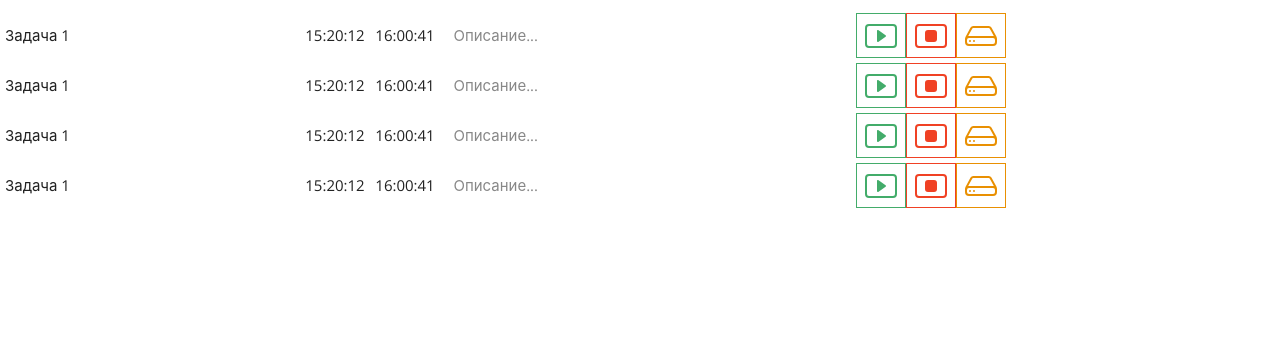
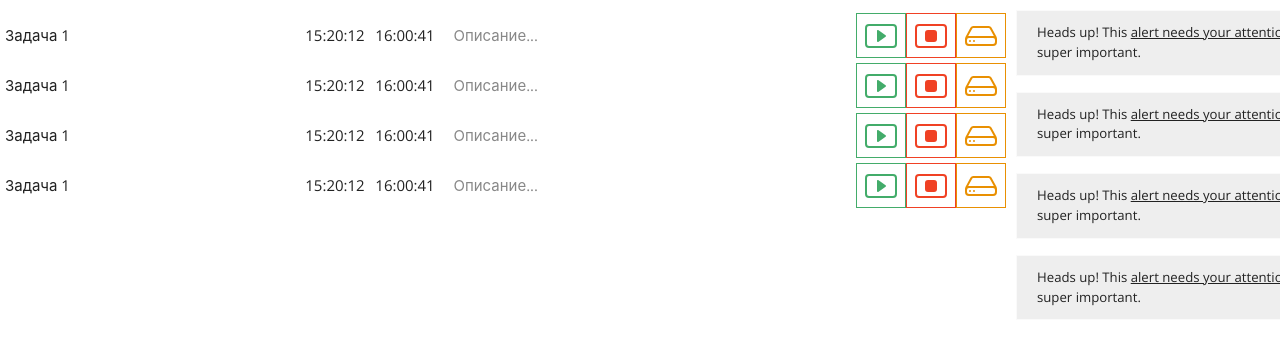
Before and after one commit to graimatter/task_control, a React app: page / in a window 1280 px wide. Shown: the top 358 px of the page. Built offline with nearby package versions, Linux system fonts and the light colour scheme.

Commit message:
creating component new_task

```diff
--- a/src/components/buttons/but_pause.js
+++ b/src/components/buttons/but_pause.js
@@ -1,4 +1,5 @@
 import React from 'react'
+import './but.css'
 
 export default class But_Pause extends React.Component {
 
--- a/src/components/main/main.css
+++ b/src/components/main/main.css
@@ -10,3 +10,17 @@ body, html {
     padding-right: 5px;
     width: 1440px;
 }
+
+.main {
+    display: flex;
+    direction: row;
+}
+
+.work-task {
+    width: 70%;
+}
+
+.new-task {
+    padding-left: 10px;
+    width: 30%;
+}
--- a/src/components/main/main.js
+++ b/src/components/main/main.js
@@ -1,5 +1,6 @@
 import React from 'react'
 import Task from '../task'
+import Task_Template from '../task_template'
 import '../../styles/bootstrap.min.css'
 import './main.css'
 
@@ -9,11 +10,21 @@ export default class Main extends React.Component {
 
 
         return (
-            <div className = 'wrapper'>
-                <Task />
-                <Task />
-                <Task />
-                <Task />
+            <div className='wrapper'>
+                <div className='main'>
+                    <div className='work-task'>
+                        <Task />
+                        <Task />
+                        <Task />
+                        <Task />
+                    </div>
+                    <div className='new-task'>
+                        <Task_Template />
+                        <Task_Template />
+                        <Task_Template />
+                        <Task_Template />
+                    </div>
+                </div>
             </div>
         )
     }
--- a/src/components/task/task.css
+++ b/src/components/task/task.css
@@ -1,5 +1,5 @@
 .task-item {
-    width: 70%;
+    width: 100%;
     display: flex;
     flex-direction: row;
     height: 50px;
--- /dev/null
+++ b/src/components/task_template/index.js
@@ -0,0 +1,2 @@
+import Task_Template from './task_template'
+export default Task_Template
--- /dev/null
+++ b/src/components/task_template/task_template.js
@@ -0,0 +1,19 @@
+import React from 'react'
+import './task_template.css'
+
+export default class Task_Template extends React.Component {
+
+    render() {
+
+        return (
+
+            <div className='alert alert-dismissible alert-light'>
+                <button type='button' className='close' data-dismiss='alert'>&times;</button>
+                <strong>Heads up!</strong> This <a href="#" className='alert-link'>alert needs your attention</a>, but it's not super important.
+            </div>
+
+        )
+
+    }
+
+}
```
Also changed, not shown: src/components/task_template/task_template.css (added).
